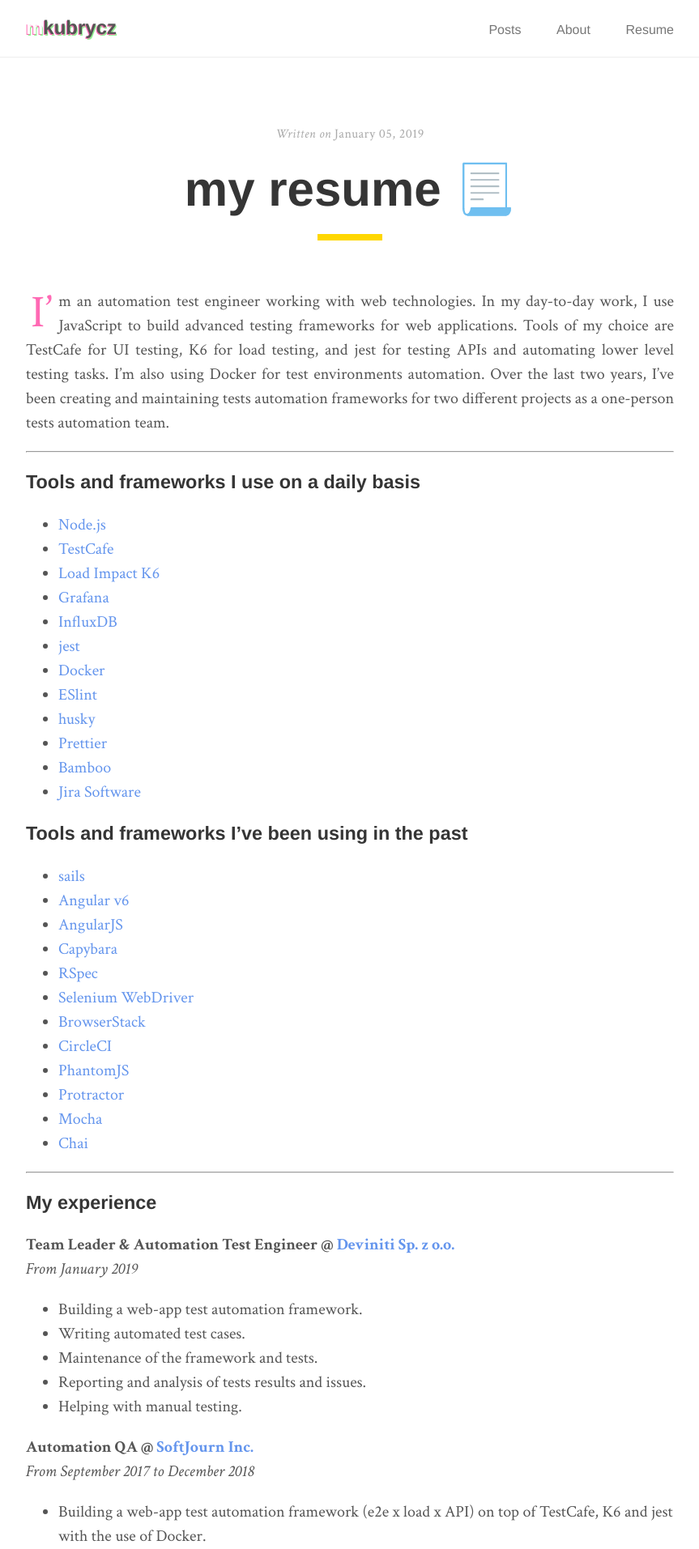
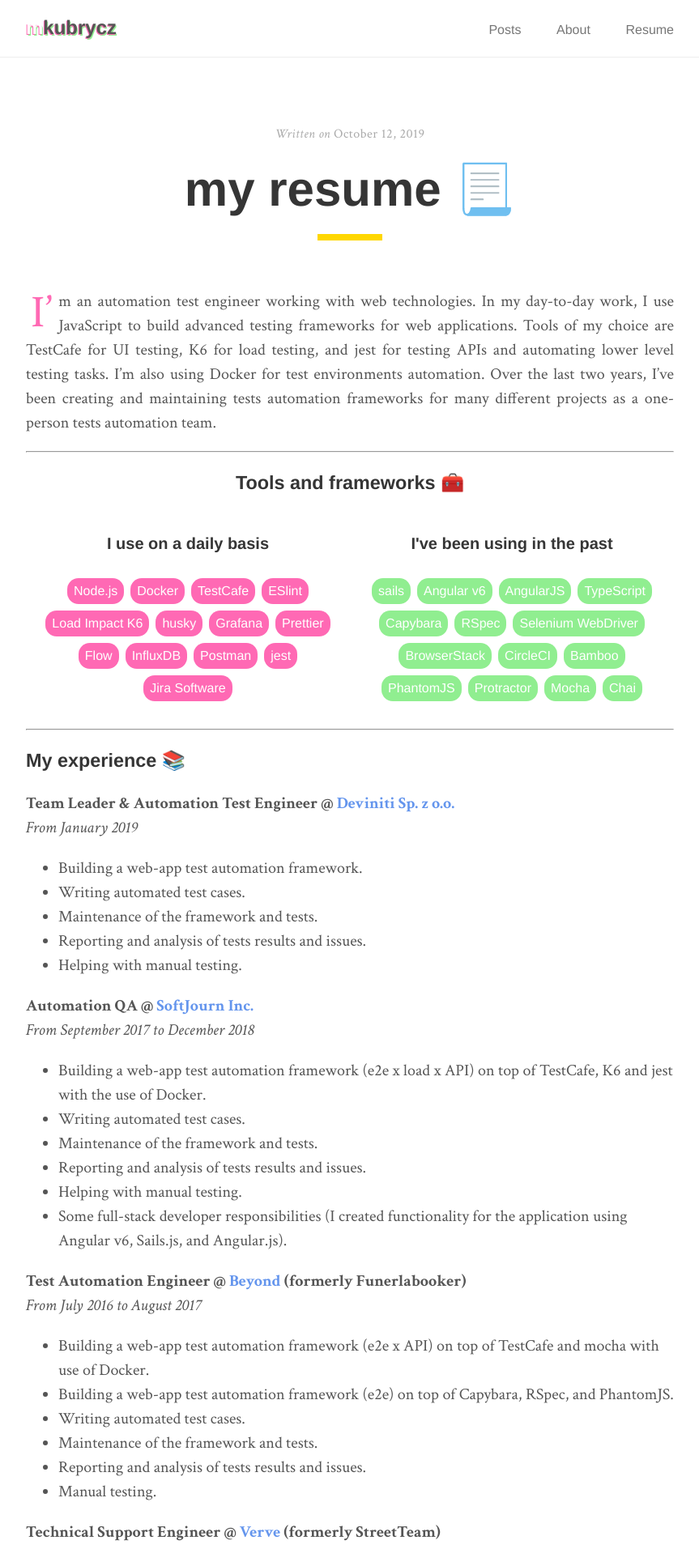
Before and after one commit to mkubrycz/mkubrycz.github.io, a Jekyll site: the page built from resume.md, in a window 1280 px wide. Shown: the top 1913 px of the page at 81% size, without its empty margins (208-1071 px from the left). Built offline with Jekyll 4.4.1, drawn with Linux system fonts in a browser that asks for light colours.

Commit message:
updated skills in resume; added printed page styles

```diff
--- a/_sass/_layout.scss
+++ b/_sass/_layout.scss
@@ -89,6 +89,32 @@
   }
 }
 
+.flex-container {
+  display: flex;
+  flex-wrap: wrap;
+  align-items: flex-start;
+  justify-content: center;
+}
+
+.skills-container {
+  text-align: center;
+  width: 400px;
+  padding: 0 1rem 1rem 1rem;
+  .skill {
+    color: #fff;
+    padding: 0.2rem 0.4rem;
+    margin: 0.2rem;
+    border-radius: 0.7rem;
+    background-color: $pink;
+    font-family: $sans-serif;
+    font-size: 0.8rem;
+    &-green {
+      @extend .skill;
+      background-color: $green;
+    }
+  }
+}
+
 @media (min-width: 600px) {
   .nav {
     &-container {
--- /dev/null
+++ b/_sass/_print.scss
@@ -0,0 +1,22 @@
+@media print {
+  .nav {
+    display: none;
+    height: 0;
+  }
+
+  body {
+    width: 21cm;
+    height: 29.7cm;
+    margin: auto;
+    .pagination {
+      display: none;
+      height: 0;
+    }
+  }
+
+  footer {
+    display: none;
+    height: 0;
+  }
+
+}
--- a/assets/main.scss
+++ b/assets/main.scss
@@ -11,3 +11,4 @@
 @import 'pagination';
 @import 'catalogue';
 @import 'colors';
+@import 'print';
--- a/resume.md
+++ b/resume.md
@@ -1,45 +1,59 @@
 ---
 layout: page
 title: my resume 📃
-date: 2019-01-05 20:06:00 +0100
+date: 2019-10-12 20:06:00 +0100
 permalink: /
 ---
 
-I'm an automation test engineer working with web technologies. In my day-to-day work, I use JavaScript to build advanced testing frameworks for web applications. Tools of my choice are TestCafe for UI testing, K6 for load testing, and jest for testing APIs and automating lower level testing tasks. I'm also using Docker for test environments automation. Over the last two years, I've been creating and maintaining tests automation frameworks for two different projects as a one-person tests automation team.
+I'm an automation test engineer working with web technologies. In my day-to-day work, I use JavaScript to build advanced testing frameworks for web applications. Tools of my choice are TestCafe for UI testing, K6 for load testing, and jest for testing APIs and automating lower level testing tasks. I'm also using Docker for test environments automation. Over the last two years, I've been creating and maintaining tests automation frameworks for many different projects as a one-person tests automation team.
 
 ---
 
-### Tools and frameworks I use on a daily basis
-- [Node.js](https://github.com/nodejs/node)
-- [TestCafe](https://github.com/DevExpress/testcafe)
-- [Load Impact K6](https://github.com/loadimpact/k6)
-- [Grafana](https://github.com/grafana/grafana)
-- [InfluxDB](https://github.com/influxdata/influxdb)
-- [jest](https://github.com/facebook/jest)
-- [Docker](https://www.docker.com/products/docker-engine)
-- [ESlint](https://github.com/eslint/eslint)
-- [husky](https://github.com/typicode/husky)
-- [Prettier](https://github.com/prettier/prettier)
-- [Bamboo](https://www.atlassian.com/software/bamboo)
-- [Jira Software](https://www.atlassian.com/software/jira)
+<center><h3>Tools and frameworks 🧰</h3></center>
 
-### Tools and frameworks I've been using in the past
-- [sails](https://github.com/balderdashy/sails)
-- [Angular v6](https://github.com/angular/angular)
-- [AngularJS](https://github.com/angular/angular.js)
-- [Capybara](https://github.com/teamcapybara/capybara)
-- [RSpec](https://github.com/rspec/rspec)
-- [Selenium WebDriver](https://www.seleniumhq.org/projects/webdriver/)
-- [BrowserStack](https://www.browserstack.com)
-- [CircleCI](https://circleci.com)
-- [PhantomJS](https://github.com/ariya/phantomjs)
-- [Protractor](https://github.com/angular/protractor)
-- [Mocha](https://github.com/mochajs/mocha)
-- [Chai](https://github.com/chaijs/chai)
+<div class="flex-container">
+  <div class="skills-container">
+    <h4>I use on a daily basis</h4>
+    <div class="flex-container">
+        <a href="https://github.com/nodejs/node"><div class="skill">Node.js</div></a>
+        <a href="https://github.com/DevExpress/testcafe"><div class="skill">Docker</div></a>
+        <a href="https://github.com/loadimpact/k6"><div class="skill">TestCafe</div></a>
+        <a href="https://github.com/grafana/grafana"><div class="skill">ESlint</div></a>
+        <a href="https://github.com/influxdata/influxdb"><div class="skill">Load Impact K6</div></a>
+        <a href="https://github.com/facebook/jest"><div class="skill">husky</div></a>
+        <a href="https://www.docker.com/products/docker-engine"><div class="skill">Grafana</div></a>
+        <a href="https://github.com/eslint/eslint"><div class="skill">Prettier</div></a>
+        <a href="https://github.com/facebook/flow"><div class="skill">Flow</div></a>
+        <a href="https://github.com/typicode/husky"><div class="skill">InfluxDB</div></a>
+        <a href="https://www.getpostman.com"><div class="skill">Postman</div></a>
+        <a href="https://www.atlassian.com/software/bamboo"><div class="skill">jest</div></a>
+        <a href="https://www.atlassian.com/software/jira"><div class="skill">Jira Software</div></a>
+    </div>
+  </div>
+  <div class="skills-container">
+    <h4>I've been using in the past</h4>
+    <div class="flex-container">
+        <a href="https://github.com/balderdashy/sails"><div class="skill-green">sails</div></a>
+        <a href="https://github.com/angular/angular"><div class="skill-green">Angular v6</div></a>
+        <a href="https://github.com/angular/angular.js"><div class="skill-green">AngularJS</div></a>
+        <a href="http://www.typescriptlang.org"><div class="skill-green">TypeScript</div></a>
+        <a href="https://github.com/teamcapybara/capybara"><div class="skill-green">Capybara</div></a>
+        <a href="https://github.com/rspec/rspec"><div class="skill-green">RSpec</div></a>
+        <a href="https://www.seleniumhq.org/projects/webdriver/"><div class="skill-green">Selenium WebDriver</div></a>
+        <a href="https://www.browserstack.com"><div class="skill-green">BrowserStack</div></a>
+        <a href="https://circleci.com"><div class="skill-green">CircleCI</div></a>
+        <a href="https://github.com/prettier/prettier"><div class="skill-green">Bamboo</div></a>
+        <a href="https://github.com/ariya/phantomjs"><div class="skill-green">PhantomJS</div></a>
+        <a href="https://github.com/angular/protractor"><div class="skill-green">Protractor</div></a>
+        <a href="https://github.com/mochajs/mocha"><div class="skill-green">Mocha</div></a>
+        <a href="https://github.com/chaijs/chai"><div class="skill-green">Chai</div></a>
+    </div>
+  </div>
+</div>
 
 ---
 
-### My experience
+### My experience 📚
 **Team Leader & Automation Test Engineer @ [Deviniti Sp. z o.o.](https://deviniti.com)**
 *From January 2019*
 - Building a web-app test automation framework.
```
Also changed, not shown: about.md (+2 -2 lines).
